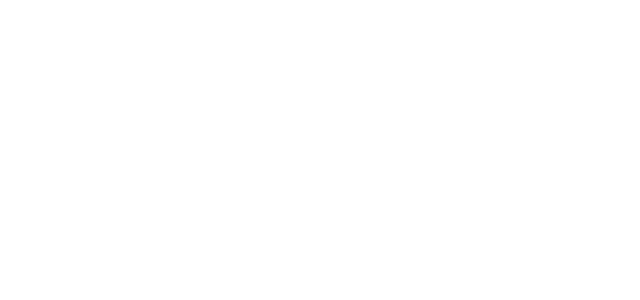
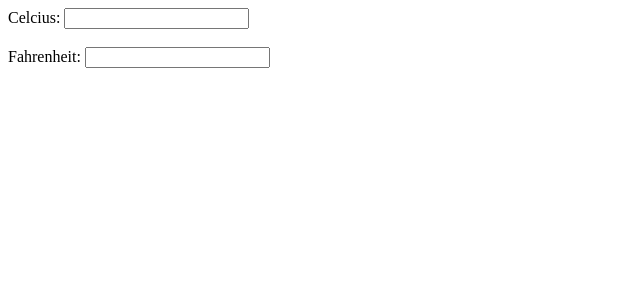
Before and after one commit to DVT-Grad-Projects-Mihir-Arjun/Temperature_Converter, a React (Vite) app in the folder temp-converter/: page / in a window 1280 px wide. Shown: the top 300 px of the page, without its empty margins (0-640 px from the left). Built offline with nearby package versions, Linux system fonts and the light colour scheme.

Commit message:
added basic elements to get started with

```diff
--- a/temp-converter/src/App.tsx
+++ b/temp-converter/src/App.tsx
@@ -4,7 +4,15 @@ function App() {
 
   return (
     <>
-
+    <div>
+      <label>Celcius: </label>
+      <input type='text'></input>
+    </div>
+    <br></br>
+    <div>
+      <label>Fahrenheit: </label>
+      <input type='text'></input>
+    </div>
     </>
   )
 }
```
